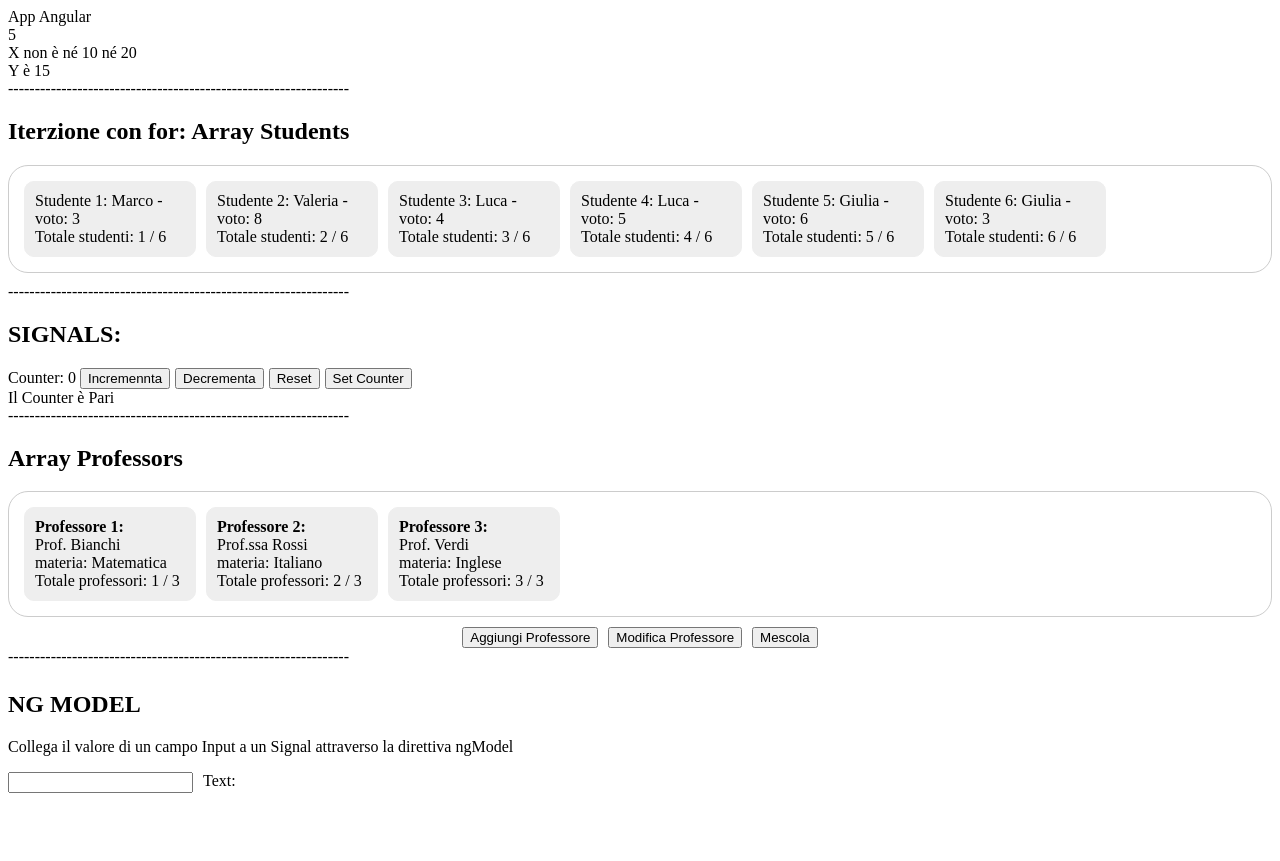
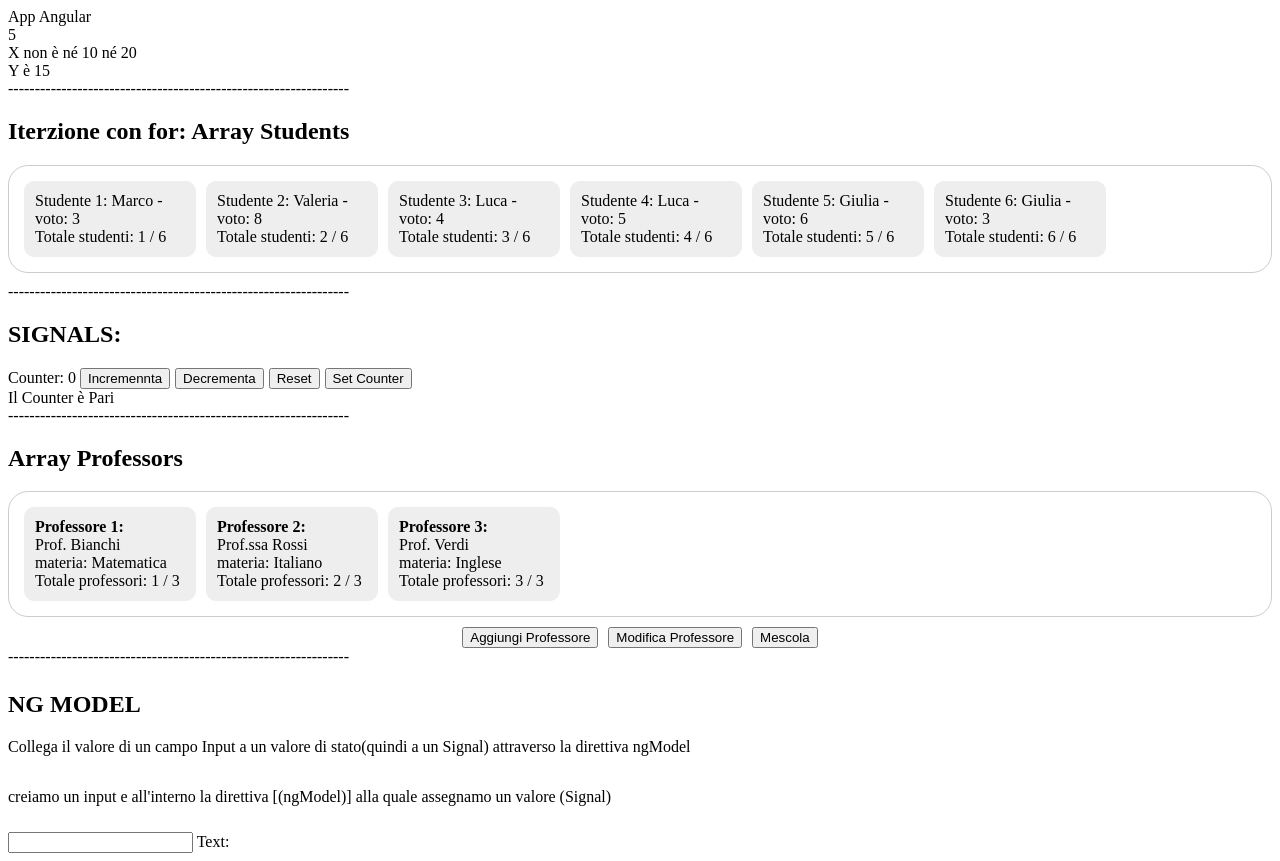
Before and after one commit to DylanBlanco/learn_angular, an Angular app: page / in a window 1280 px wide. Before the commit the page ends 801 px from the top, so only its background shows below. Built offline with nearby package versions, Linux system fonts and the light colour scheme.

Commit message:
direttiva [(ngModel)]

```diff
--- a/src/app/app.component.html
+++ b/src/app/app.component.html
@@ -96,13 +96,17 @@
 
     <section style="margin-top: 25px;">
         <h2>NG MODEL</h2>
-        <p>Collega il valore di un campo Input a un Signal attraverso la direttiva ngModel</p>
+        <p>Collega il valore di un campo Input a un valore di stato(quindi a un Signal) attraverso la direttiva ngModel</p>
         <div>
-            <div style="display: flex; gap: 10px;">
-                <input type="text" [(ngModel)]="text">
-                Text: {{text()}}
+            <div style="display: flex; flex-direction: column; gap: 10px;">
+                <div>
+                    <p>creiamo un input e all'interno la direttiva [(ngModel)] alla quale assegnamo un valore (Signal)</p>
+                </div>
+                <div>
+                    <input type="text" [(ngModel)]="text">
+                    Text: <b>{{text()}}</b>
+                </div>
             </div>
         </div>
-
     </section>
 </section>
--- a/src/app/app.component.ts
+++ b/src/app/app.component.ts
@@ -75,5 +75,6 @@
     }
 
     // --------------------------------------------------------------------
-    text = signal('')
+    text = signal('')  // campo vuoto che assumerà il valore dell'input e importiamo FormsModule
+
 }
```
